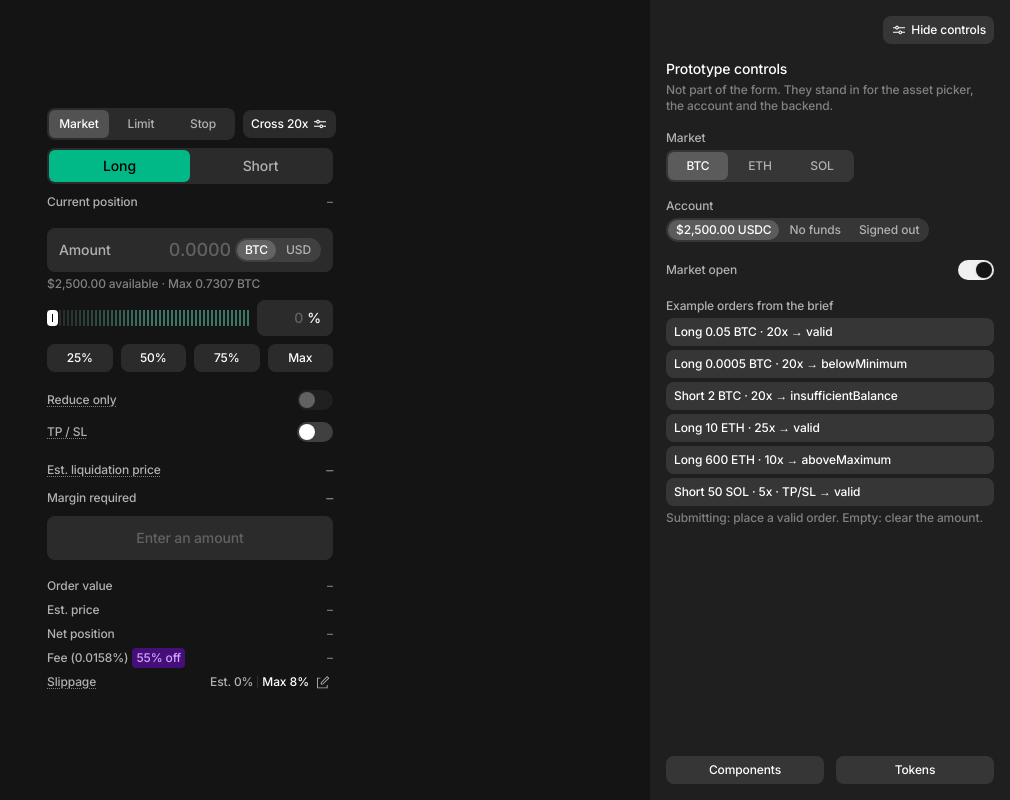
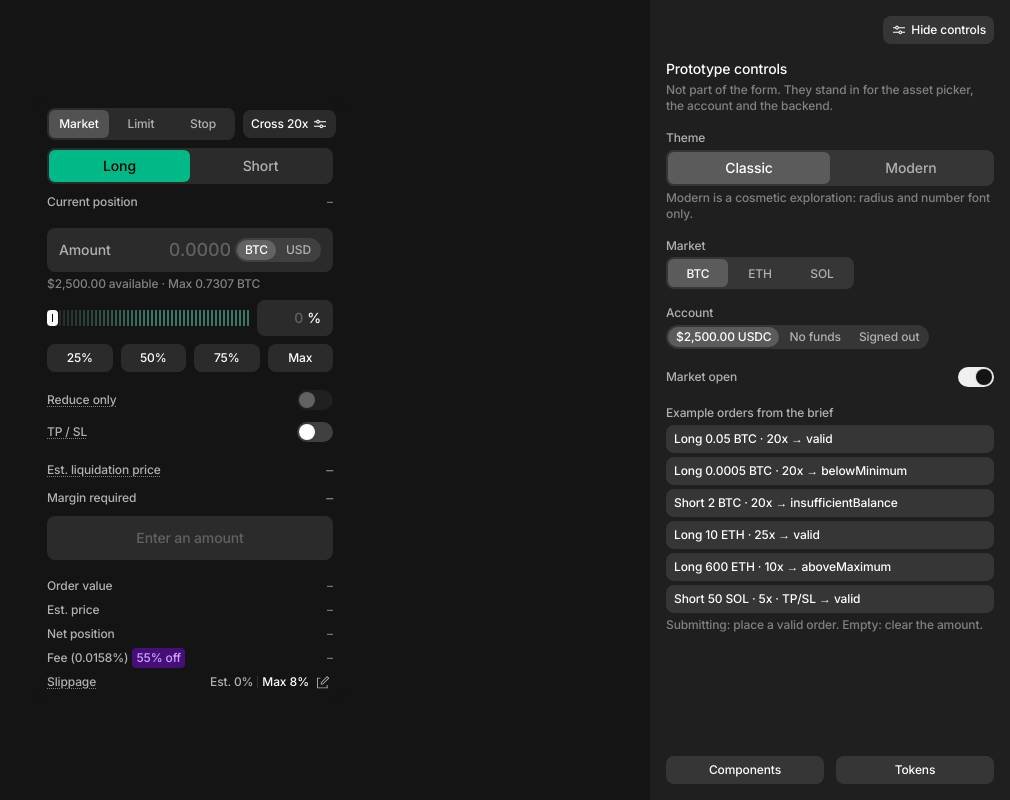
Before and after one commit to matmac/ondo-perps-order-form, a Next.js app: page / in a window 1280 px wide. Shown: the whole page, without its empty margins (270-1280 px from the left). Built offline with nearby package versions, Linux system fonts and the light colour scheme.

Commit message:
Prototype controls: Theme first, as a full-width Segmented Control

```diff
--- a/src/app/_playground/Playground.tsx
+++ b/src/app/_playground/Playground.tsx
@@ -3,6 +3,7 @@
 import { useEffect, useState } from "react";
 import { OrderForm, Tabs, Label, Switch, ToggleGroup, Button, type OrderFormInitial } from "@/components";
 import { durationMs } from "@/lib/cssToken";
+import { ThemeSwitch } from "@/components/dev/ThemeSwitch";
 import { account as demoAccount, exampleOrders, formatQuote, marketBySymbol, markets } from "@/lib/order";
 import s from "./playground.module.css";
 
@@ -70,6 +71,14 @@ export function Playground() {
           <Label size="sm" tone="default">Prototype controls</Label>
           <p className={`type-label-xs ${s.muted}`}>Not part of the form. They stand in for the asset picker, the account and the backend.</p>
         </header>
+
+        <div className={s.field}>
+          <Label>Theme</Label>
+          <div className={s.wide}>
+            <ThemeSwitch />
+          </div>
+          <p className={`type-label-xs ${s.muted}`}>Modern is a cosmetic exploration: radius and number font only.</p>
+        </div>
 
         <div className={s.field}>
           <Label>Market</Label>
--- a/src/app/_playground/playground.module.css
+++ b/src/app/_playground/playground.module.css
@@ -66,6 +66,7 @@
 .row { display: flex; align-items: center; justify-content: space-between; gap: var(--space-inline-sm); }
 .orders { display: grid; gap: var(--space-stack-xs); width: 100%; }
 .order { justify-content: flex-start; }
+.wide { width: 100%; }
 .muted { color: var(--color-fg-tertiary); }
 .links {
   display: flex;
--- a/src/app/tokens/page.tsx
+++ b/src/app/tokens/page.tsx
@@ -23,7 +23,9 @@ export default function TokensPage() {
           <h1 className="type-label-md">Tokens</h1>
           <p className={`type-label-xs ${s.meta}`}>Semantic tier, read from tokens/dist/tokens.json. Resize under 768px for Mobile.</p>
         </div>
-        <ThemeSwitch />
+        <div className={s.theme}>
+          <ThemeSwitch />
+        </div>
       </header>
 
       <section className={s.section}>
--- a/src/app/tokens/tokens.module.css
+++ b/src/app/tokens/tokens.module.css
@@ -13,6 +13,8 @@
   gap: var(--space-inset-md);
   flex-wrap: wrap;
 }
+
+.theme { width: var(--size-container-sm); }
 
 .section {
   display: grid;
--- a/src/components/dev/ThemeSwitch.tsx
+++ b/src/components/dev/ThemeSwitch.tsx
@@ -1,13 +1,13 @@
 "use client";
 
 import { useEffect, useState } from "react";
-import { ToggleGroup } from "../ToggleGroup/ToggleGroup";
+import { SegmentedControl } from "../SegmentedControl/SegmentedControl";
 
 type Theme = "classic" | "modern";
 
 /**
- * Switches the Semantic · Theme mode on the token page only. Modern is a cosmetic exploration kept in the
- * tokens, not a product theme switcher (the brief leaves that out). The attribute lives on <html>
+ * Switches the Semantic · Theme mode (prototype controls and the token page). Modern is a cosmetic exploration
+ * kept in the tokens, not a product theme switcher (the brief leaves that out). The attribute lives on <html>
  * because the component tokens are declared on :root.
  */
 export function ThemeSwitch() {
@@ -21,11 +21,11 @@ export function ThemeSwitch() {
   }, [theme]);
 
   return (
-    <ToggleGroup
-      aria-label="Theme exploration"
-      items={[
+    <SegmentedControl
+      aria-label="Theme"
+      options={[
         { value: "classic", label: "Classic" },
-        { value: "modern", label: "Modern (exploration)" },
+        { value: "modern", label: "Modern" },
       ]}
       value={theme}
       onValueChange={(v) => setTheme(v as Theme)}
```
